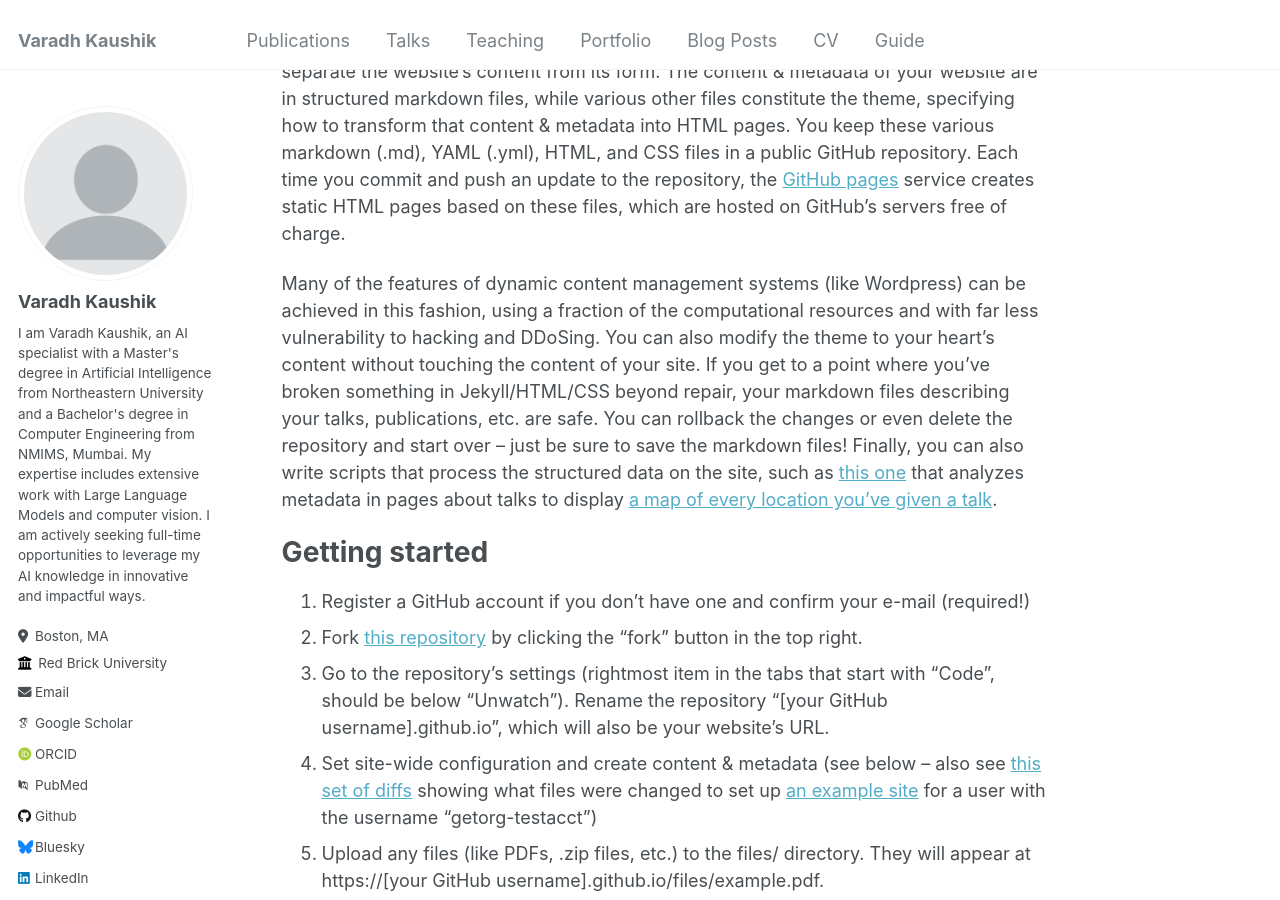
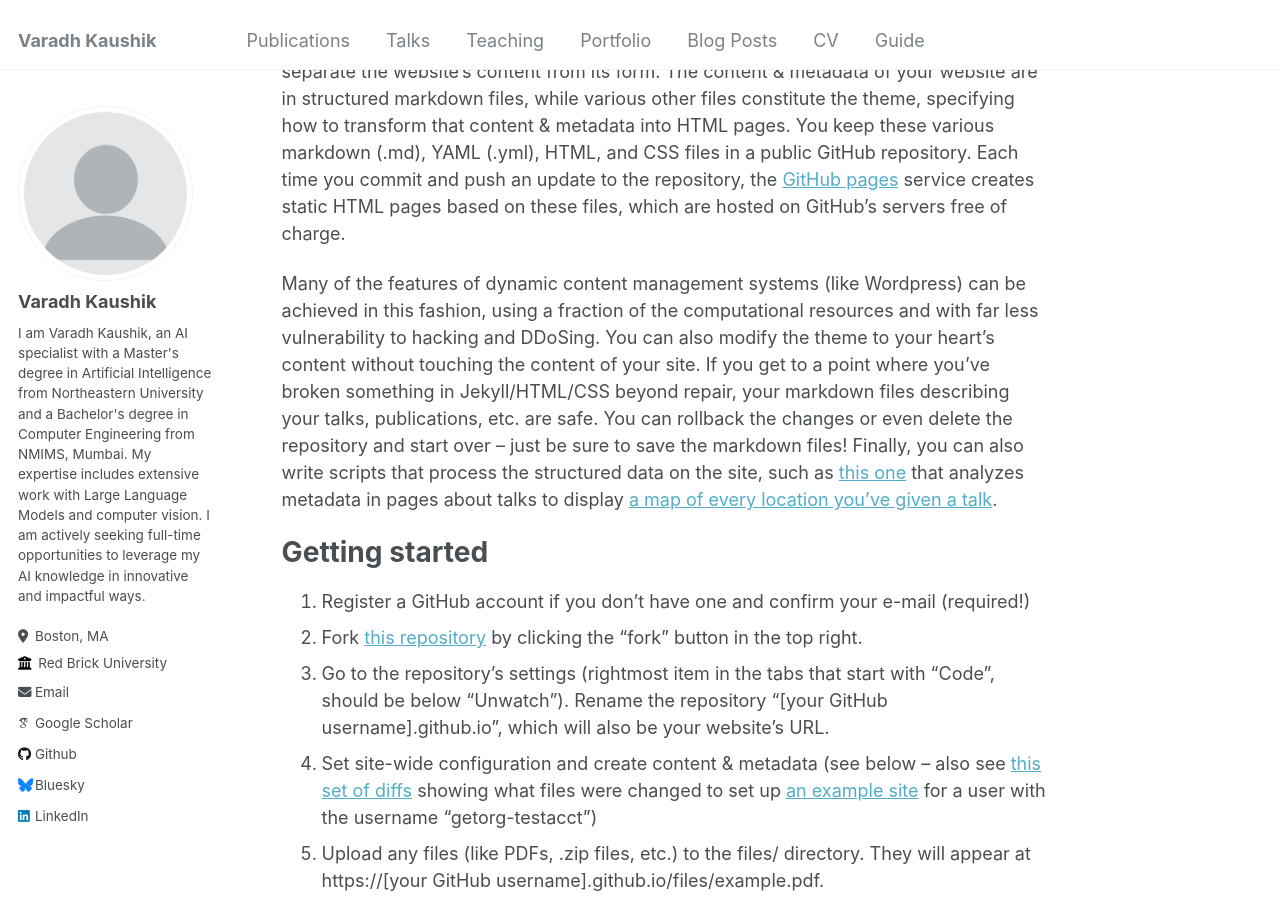
Before and after one commit to VaradhKaushik/VaradhKaushik.github.io, a Jekyll site: the page built from _pages/about.md, in a window 1280 px wide and 900 px high, scrolled down 487 px. Built offline with Jekyll 4.4.1, drawn with Linux system fonts in a browser that asks for light colours; some web fonts are replaced.

Commit message:
Fixed Websites

```diff
--- a/_config.yml
+++ b/_config.yml
@@ -33,11 +33,11 @@ author:
   # Academic websites
   arxiv            : # URL - Update with the correct link to your profile
   googlescholar    : "https://scholar.google.com/citations?user=PS_CX0AAAAAJ"
-  impactstory      : # URL
-  orcid            : "http://orcid.org/yourorcidurl"
-  semantic         : # URL
-  pubmed           : "https://www.ncbi.nlm.nih.gov/pubmed/?term=john+snow"
-  researchgate     : # URL
+  # impactstory      : # URL
+  # orcid            : "http://orcid.org/yourorcidurl"
+  # semantic         : # URL
+  # pubmed           : "https://www.ncbi.nlm.nih.gov/pubmed/?term=john+snow"
+  # researchgate     : # URL
 
   # Repositories and software development
   bitbucket        : # Username - Update with your username on the site
```
